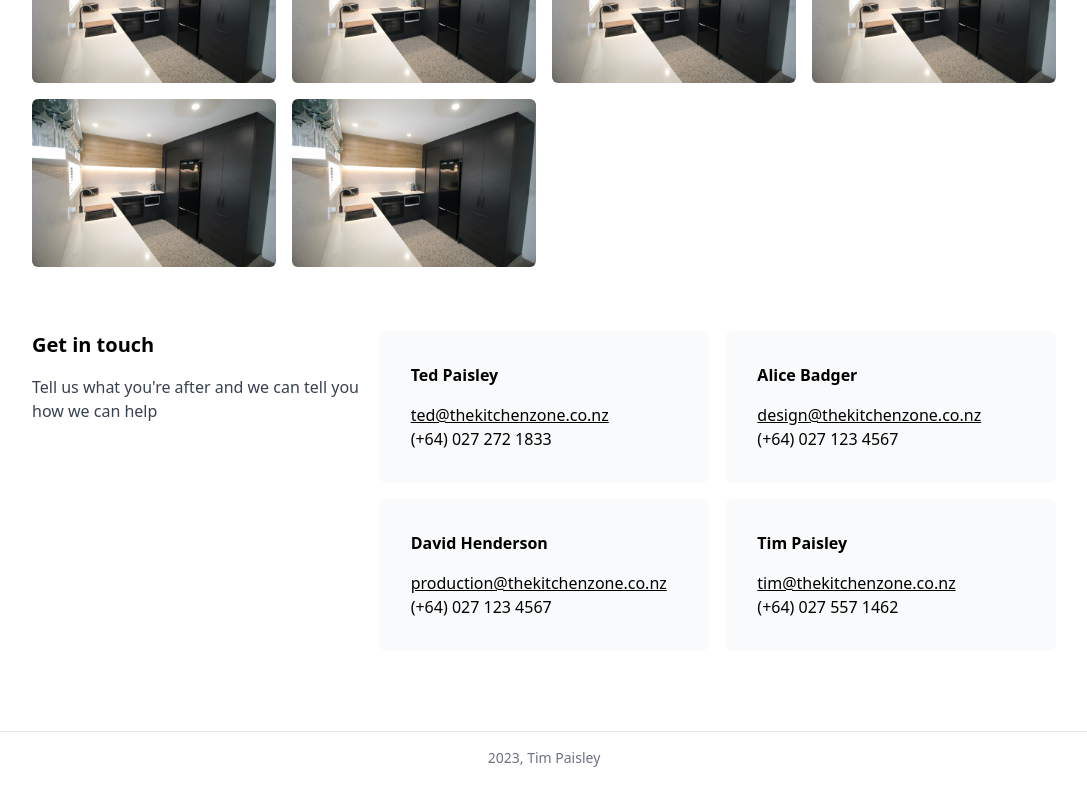
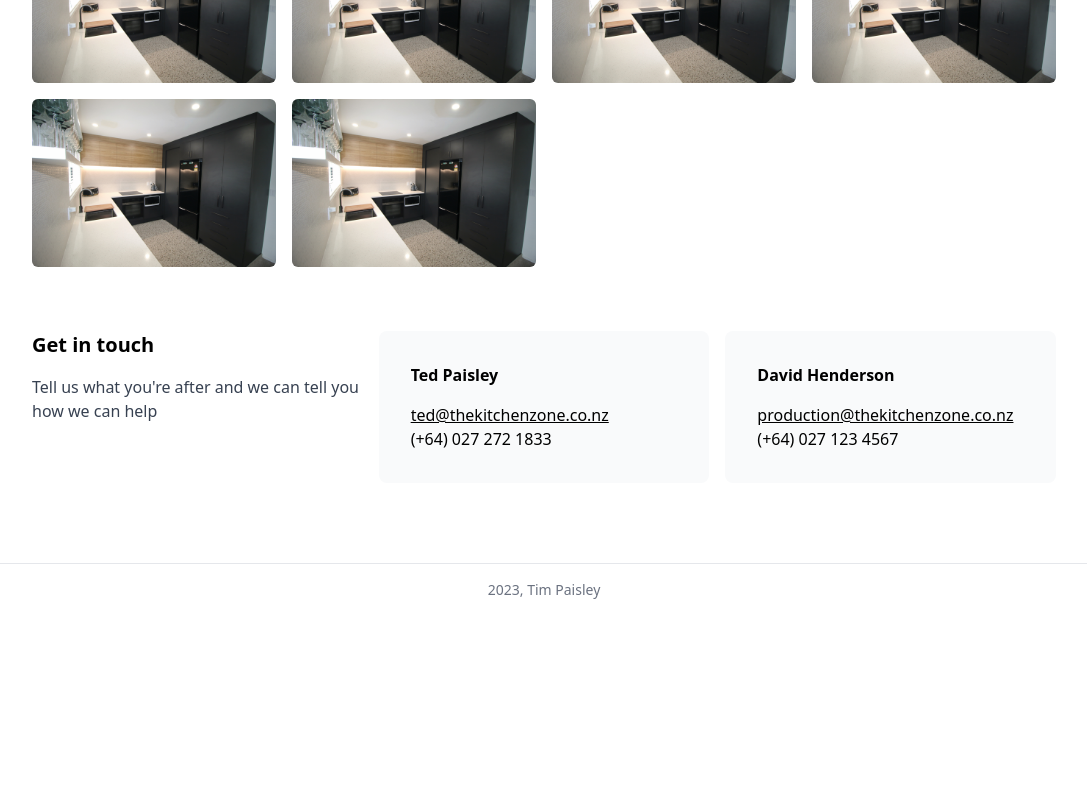
Before and after one commit to TimPaisley/thekitchenzone.co.nz, a Next.js app: page / in a window 1280 px wide. Shown: the part 2911-3711 px from the top of the page, without its empty margins (96-1183 px from the left). After the commit the page ends 3543 px from the top, so only its background shows below. Built offline with nearby package versions, Linux system fonts and the light colour scheme.

Commit message:
Add flex to Contact component and remove excess cards

```diff
--- a/components/Contact.tsx
+++ b/components/Contact.tsx
@@ -1,34 +1,27 @@
 export default function Contact() {
   return (
-    <section id="contact" className="max-w-5xl m-auto flex space-x-4 pt-16">
-      <div className="flex-1">
+    <section
+      id="contact"
+      className="max-w-5xl m-auto grid grid-cols-1 sm:grid-cols-3 gap-4 pt-16"
+    >
+      <div className="">
         <h2 className="text-xl font-bold mb-4">Get in touch</h2>
         <h3 className="text-gray-700">
           Tell us what you're after and we can tell you how we can help
         </h3>
       </div>
-      <div className="flex-1">
+      <div className="">
         <ContactCard
           name="Ted Paisley"
           email="ted@thekitchenzone.co.nz"
           number="(+64) 027 272 1833"
         />
+      </div>
+      <div className="">
         <ContactCard
           name="David Henderson"
           email="production@thekitchenzone.co.nz"
           number="(+64) 027 123 4567"
-        />
-      </div>
-      <div className="flex-1">
-        <ContactCard
-          name="Alice Badger"
-          email="design@thekitchenzone.co.nz"
-          number="(+64) 027 123 4567"
-        />
-        <ContactCard
-          name="Tim Paisley"
-          email="tim@thekitchenzone.co.nz"
-          number="(+64) 027 557 1462"
         />
       </div>
     </section>
```
